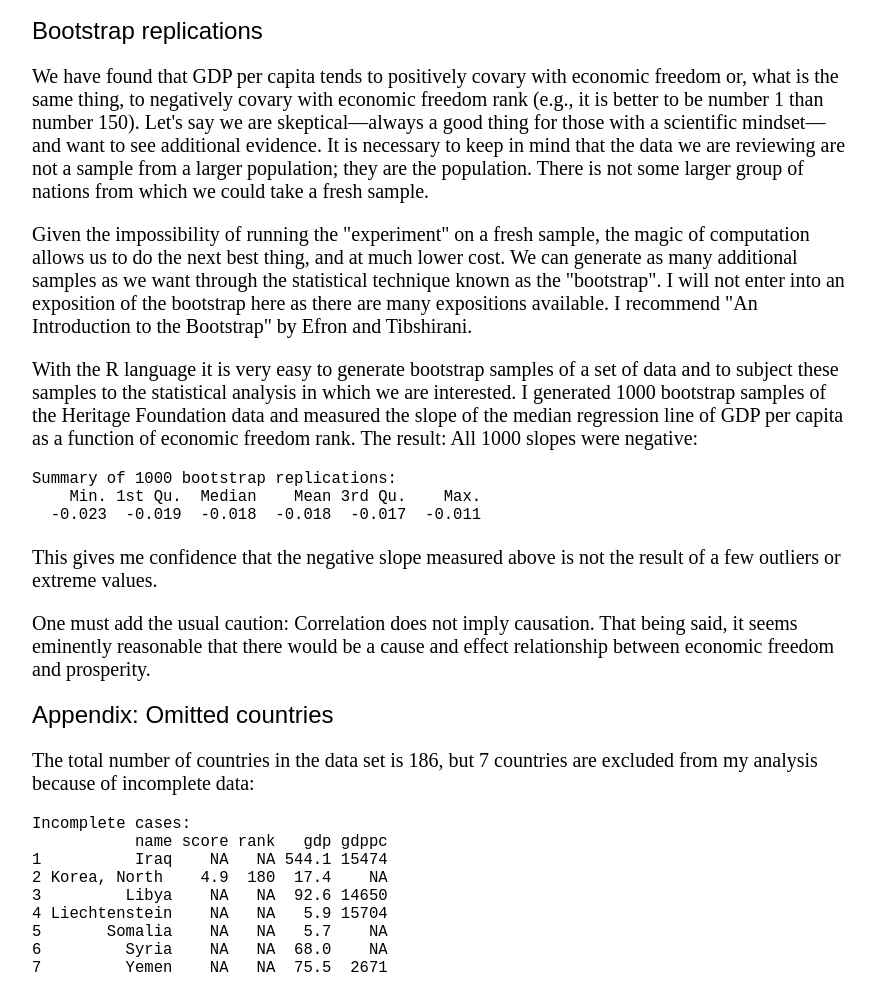
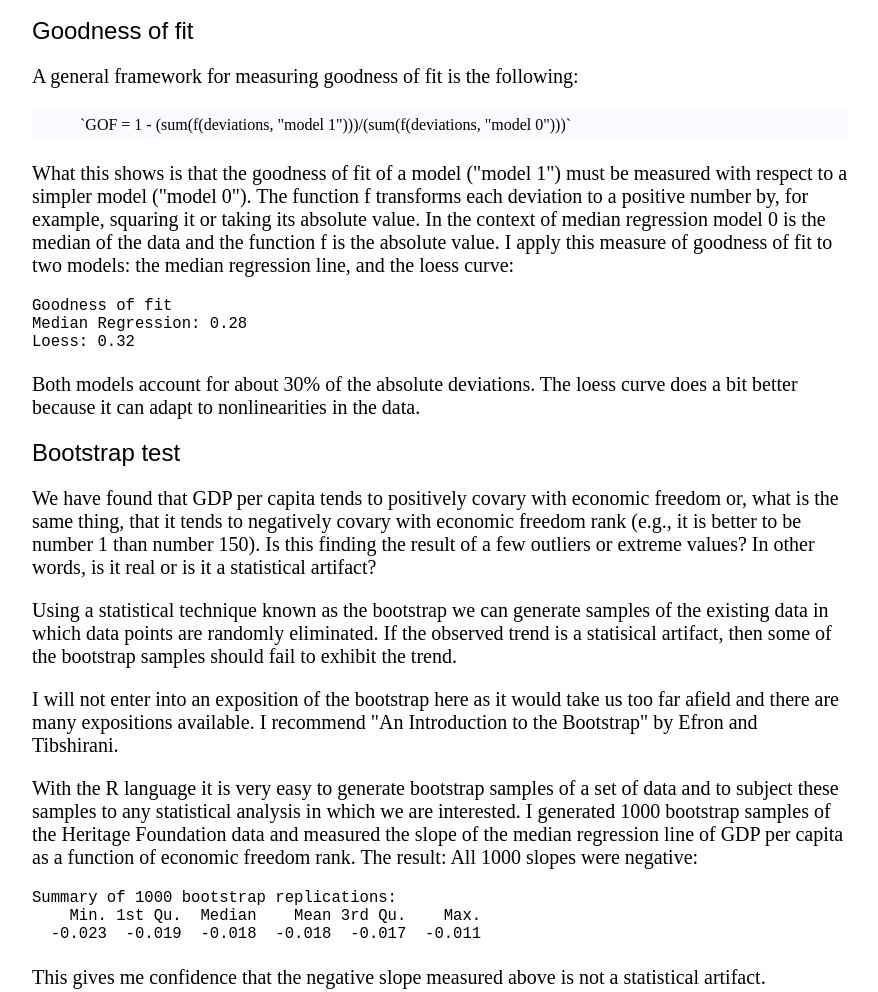
Before and after one commit to quantbo/Freedom-Index, a plain HTML site: page index.html in a window 1280 px wide. Shown: the part 4295-5287 px from the top of the page, without its empty margins (200-1078 px from the left). Drawn offline with nearby package versions, Linux system fonts and the light colour scheme; some packages are replaced by stand-ins of ours.

Commit message:
modified:   index.html Added a section on Goodness of Fit. Also, edited Bootstrap section.

```diff
--- a/index.html
+++ b/index.html
@@ -13,9 +13,9 @@
 
 	<!-- Enable ASCII Math. Copied from
 	http://docs.mathjax.org/en/latest/start.html -->
-	<!-- <script type="text/javascript" async
-	  src="https://cdnjs.cloudflare.com/ajax/libs/mathjax/2.7.1/MathJax.js?config=TeX-MML-AM_CHTML">
-	</script> -->
+	<script type="text/javascript" async
+	src="https://cdnjs.cloudflare.com/ajax/libs/mathjax/2.7.1/MathJax.js?config=TeX-MML-AM_CHTML">
+	</script>
 
 	<!-- Enable D3. -->
 	<!-- <script src="https://d3js.org/d3.v4.min.js"></script> -->
@@ -74,17 +74,31 @@
 	</div>
 	<p>Over most of the plot the loess curve stays close to the median regression line. This suggests that for most countries&mdash;aside from the most repressive&mdash;there is (subject to considerable noise) an approximately linear relationship between GDP per capita and economic freedom rank.</p>
 
-	<h2>Bootstrap replications</h2>
-	<p>We have found that GDP per capita tends to positively covary with economic freedom or, what is the same thing, to negatively covary with economic freedom rank (e.g., it is better to be number 1 than number 150). Let's say we are skeptical&mdash;always a good thing for those with a scientific mindset&mdash;and want to see additional evidence. It is necessary to keep in mind that the data we are reviewing are not a sample from a larger population; they are the population. There is not some larger group of nations from which we could take a fresh sample.</p>
-	<p>Given the impossibility of running the "experiment" on a fresh sample, the magic of computation allows us to do the next best thing, and at much lower cost. We can generate as many additional samples as we want through the statistical technique known as the "bootstrap". I will not enter into an exposition of the bootstrap here as there are many expositions available. I recommend "An Introduction to the Bootstrap" by Efron and Tibshirani.</p>
-	<p>With the R language it is very easy to generate bootstrap samples of a set of data and to subject these samples to the statistical analysis in which we are interested. I generated 1000 bootstrap samples of the Heritage Foundation data and measured the slope of the median regression line of GDP per capita as a function of economic freedom rank. The result: All 1000 slopes were negative:</p>
+	<h2>Goodness of fit</h2>
+	<p>A general framework for measuring goodness of fit is the following:</p>
+	<div class='math'>
+		`GOF = 1 - (sum(f(deviations, "model 1")))/(sum(f(deviations, "model 0")))`
+	</div>
+	<p>What this shows is that the goodness of fit of a model ("model 1") must be measured with respect to a simpler model ("model 0"). The function f transforms each deviation to a positive number by, for example, squaring it or taking its absolute value. In the context of median regression model 0 is the median of the  data and the function f is the absolute value. I apply this measure of goodness of fit to two models: the median regression line, and the loess curve:</p>
+	<pre>
+Goodness of fit
+Median Regression: 0.28
+Loess: 0.32
+	</pre>
+	<p>Both models account for about 30% of the absolute deviations. The loess curve does a bit better because it can adapt to nonlinearities in the data.</p>
+
+	<h2>Bootstrap test</h2>
+	<p>We have found that GDP per capita tends to positively covary with economic freedom or, what is the same thing, that it tends to negatively covary with economic freedom rank (e.g., it is better to be number 1 than number 150). Is this finding the result of a few outliers or extreme values? In other words, is it real or is it a statistical artifact?</p>
+	<p>Using a statistical technique known as the bootstrap we can generate samples of the existing data in which data points are randomly eliminated. If the observed trend is a statisical artifact, then some of the bootstrap samples should fail to exhibit the trend.</p>
+	<p>I will not enter into an exposition of the bootstrap here as it would take us too far afield and there are many expositions available. I recommend "An Introduction to the Bootstrap" by Efron and Tibshirani.</p>
+	<p>With the R language it is very easy to generate bootstrap samples of a set of data and to subject these samples to any statistical analysis in which we are interested. I generated 1000 bootstrap samples of the Heritage Foundation data and measured the slope of the median regression line of GDP per capita as a function of economic freedom rank. The result: All 1000 slopes were negative:</p>
 	<pre>
 Summary of 1000 bootstrap replications:
     Min. 1st Qu.  Median    Mean 3rd Qu.    Max.
   -0.023  -0.019  -0.018  -0.018  -0.017  -0.011
 	</pre>
-	<p>This gives me confidence that the negative slope measured above is not the result of a few outliers or extreme values.</p>
-	<p>One must add the usual caution: Correlation does not imply causation. That being said, it seems eminently reasonable that there would be a cause and effect relationship between economic freedom and prosperity.</p>
+	<p>This gives me confidence that the negative slope measured above is not a statistical artifact.</p>
+	<p>Can we conclude that economic freedom tends to lead to better economic performmance? Correlation does not imply causation. That being said, it does seem reasonable that a cause and effect relationship could exist between economic freedom and prosperity.</p>
 
 	<h2>Appendix: Omitted countries</h2>
 	<p>The total number of countries in the data set is 186, but 7 countries are excluded from my analysis because of incomplete data:</p>
```
